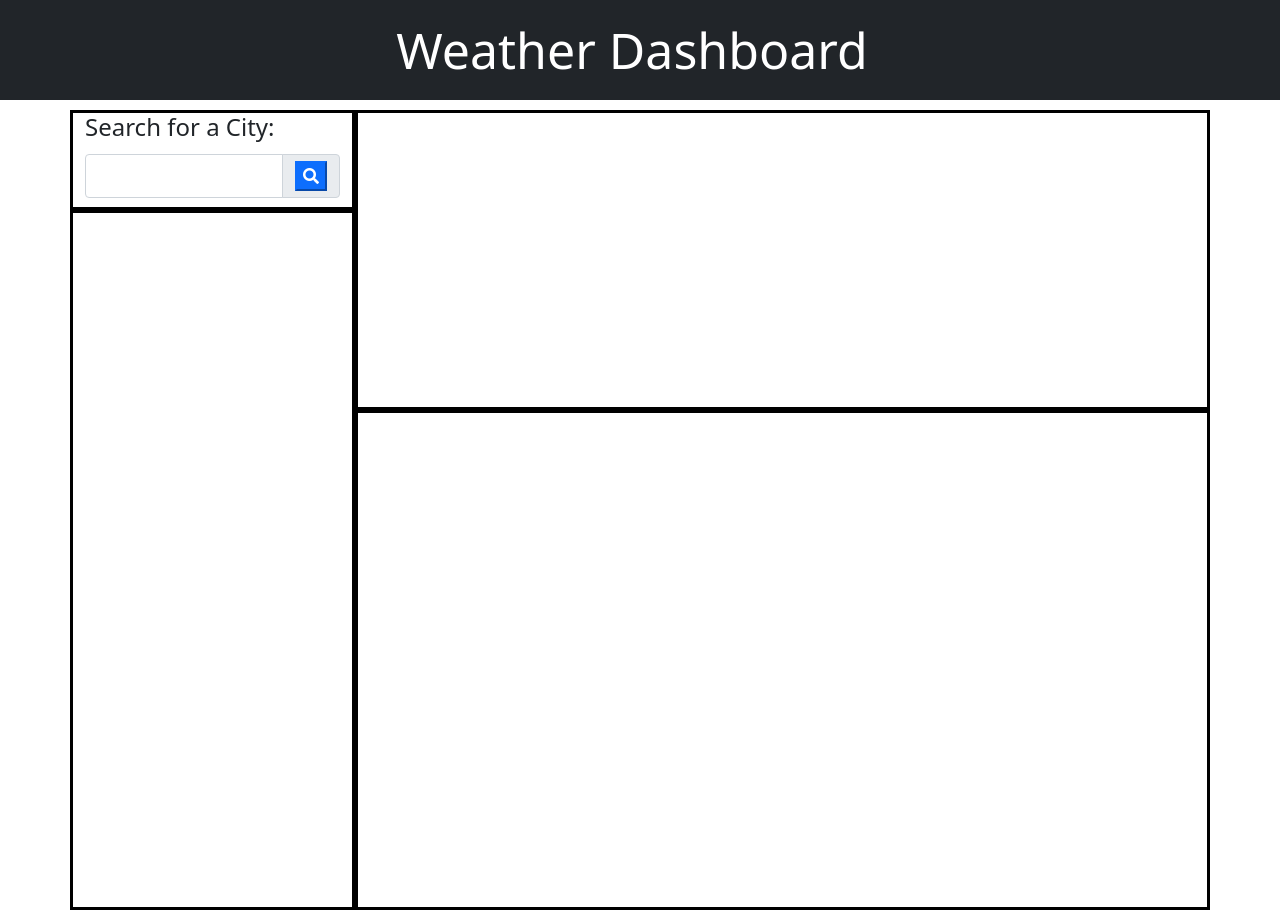
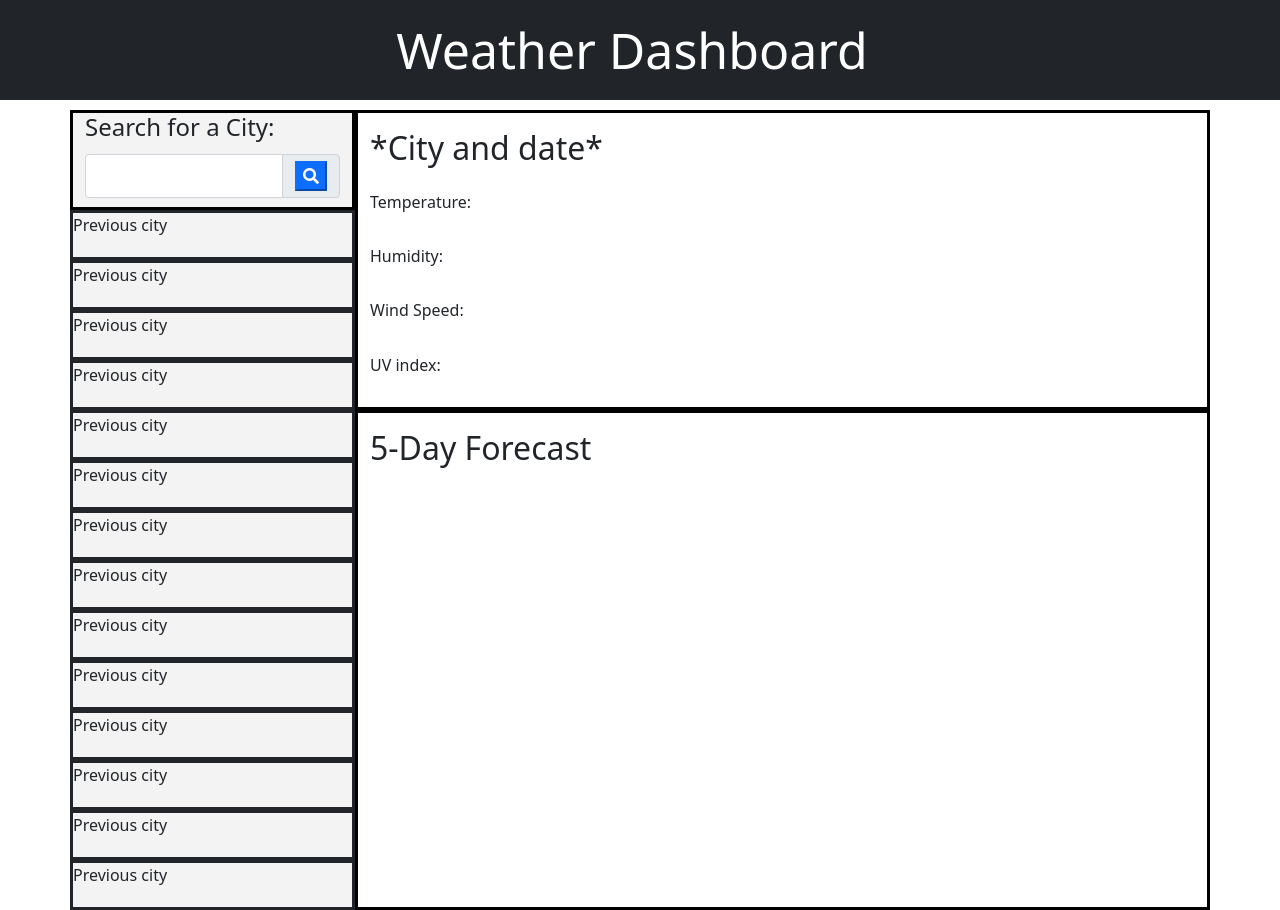
Before and after one commit to mrosavourazeris/Weather-Dashboard, a plain HTML site: page index.html in a window 1280 px wide. Drawn offline with nearby package versions, Linux system fonts and the light colour scheme.

Commit message:
Added ids to all fields in HTML that I will append data from weather API into when the user searches a zip code

```diff
--- a/Assets/style.css
+++ b/Assets/style.css
@@ -18,6 +18,7 @@ margin-top: 10px;
     /* border: solid;
     border-color: black; */
     height: 800px;
+    background-color: rgb(243, 243, 243);
 }
 
 #secondColumn{
@@ -33,8 +34,8 @@ margin-top: 10px;
 }
 
 #firstColSecondRow{
-    border: solid;
-    border-color: black;
+    /* border: solid;
+    border-color: black; */
     height: 700px;
 }
 
@@ -49,3 +50,15 @@ margin-top: 10px;
     border-color: black;
     height: 500px;
 }
+
+#firstColSecondRowCol{
+    /* border: solid;
+    border-color: black; */
+    height: 700px;
+}
+
+.cityRow{
+    border: solid;
+    height: 50px;
+    text-align: center;
+}
--- a/index.html
+++ b/index.html
@@ -41,11 +41,37 @@
                         </div>
                     </div>
                 </div>
-                <div id="firstColSecondRow" class="row"></div>
+                <div id="firstColSecondRow" class="row">
+                    <div id="firstColSecondRowCol" class="col">
+                        <div id="his1" class="row cityRow">Previous city</div>
+                        <div id="his2" class="row cityRow">Previous city</div>
+                        <div id="his3" class="row cityRow">Previous city</div>
+                        <div id="his4" class="row cityRow">Previous city</div>
+                        <div id="his5" class="row cityRow">Previous city</div>
+                        <div id="his6" class="row cityRow">Previous city</div>
+                        <div id="his7" class="row cityRow">Previous city</div>
+                        <div id="his8" class="row cityRow">Previous city</div>
+                        <div id="his9" class="row cityRow">Previous city</div>
+                        <div id="his10" class="row cityRow">Previous city</div>
+                        <div id="his11" class="row cityRow">Previous city</div>
+                        <div id="his12" class="row cityRow">Previous city</div>
+                        <div id="his13" class="row cityRow">Previous city</div>
+                        <div id="his14" class="row cityRow">Previous city</div>
+                    </div>
+                </div>
             </div>
             <div id="secondColumn" class="col-9 mainColumns">
-                <div id="secondColFirstRow" class="row"></div>
-                <div id="secondColSecondRow" class="row"></div>
+                <div id="secondColFirstRow" class="row">
+                    <h2 class="ml-5 mt-3">*City and date*</h2>
+                    <p id="temperature">Temperature: </p>
+                    <p id="humidity">Humidity: </p>
+                    <p id="windSpeed">Wind Speed: </p>
+                    <p id="uvIndex">UV index: </p>
+                </div>
+                <div id="secondColSecondRow" class="row">
+                    <h2 class="ml-5 mt-3">5-Day Forecast</h2>
+                    <p id="5DayFor"></p>
+                </div>
             </div>
 
         </div>
```
